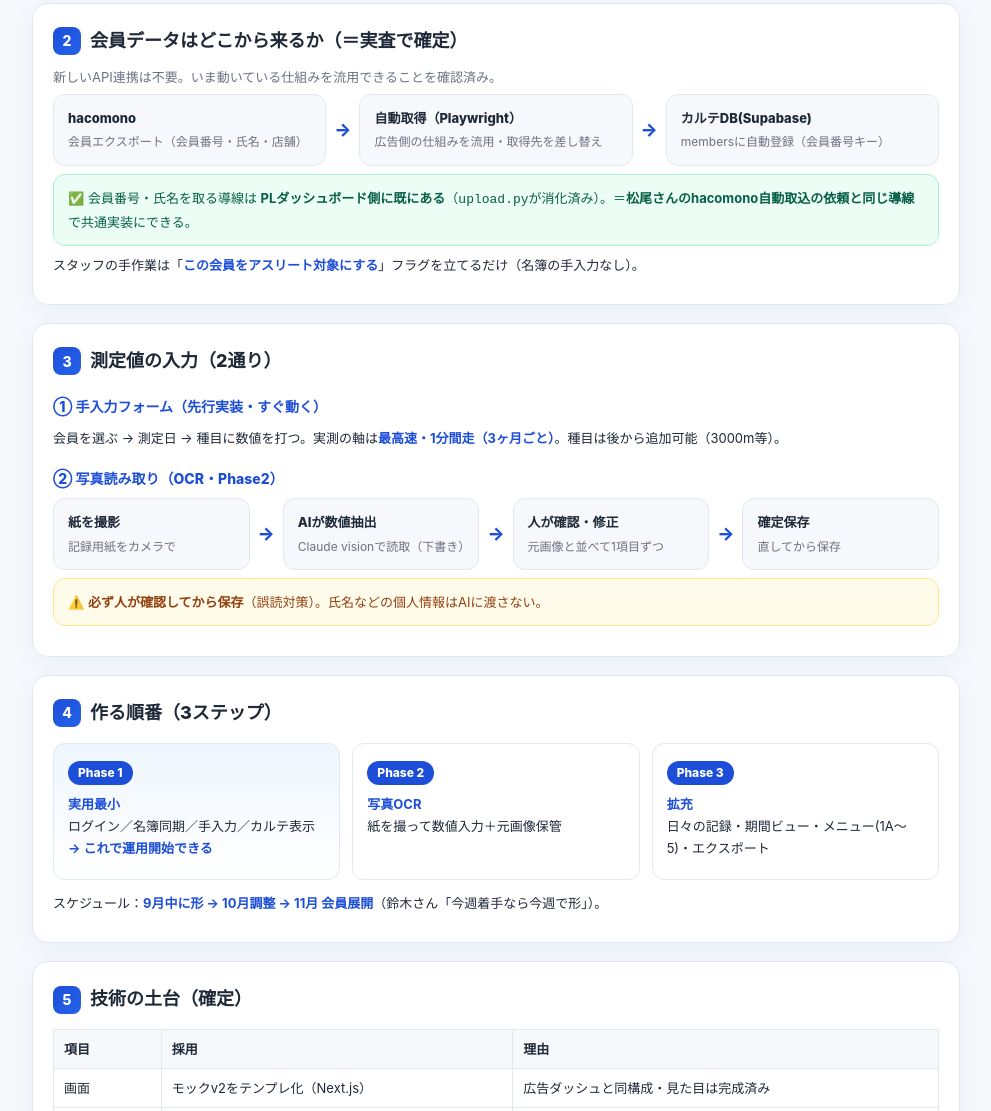
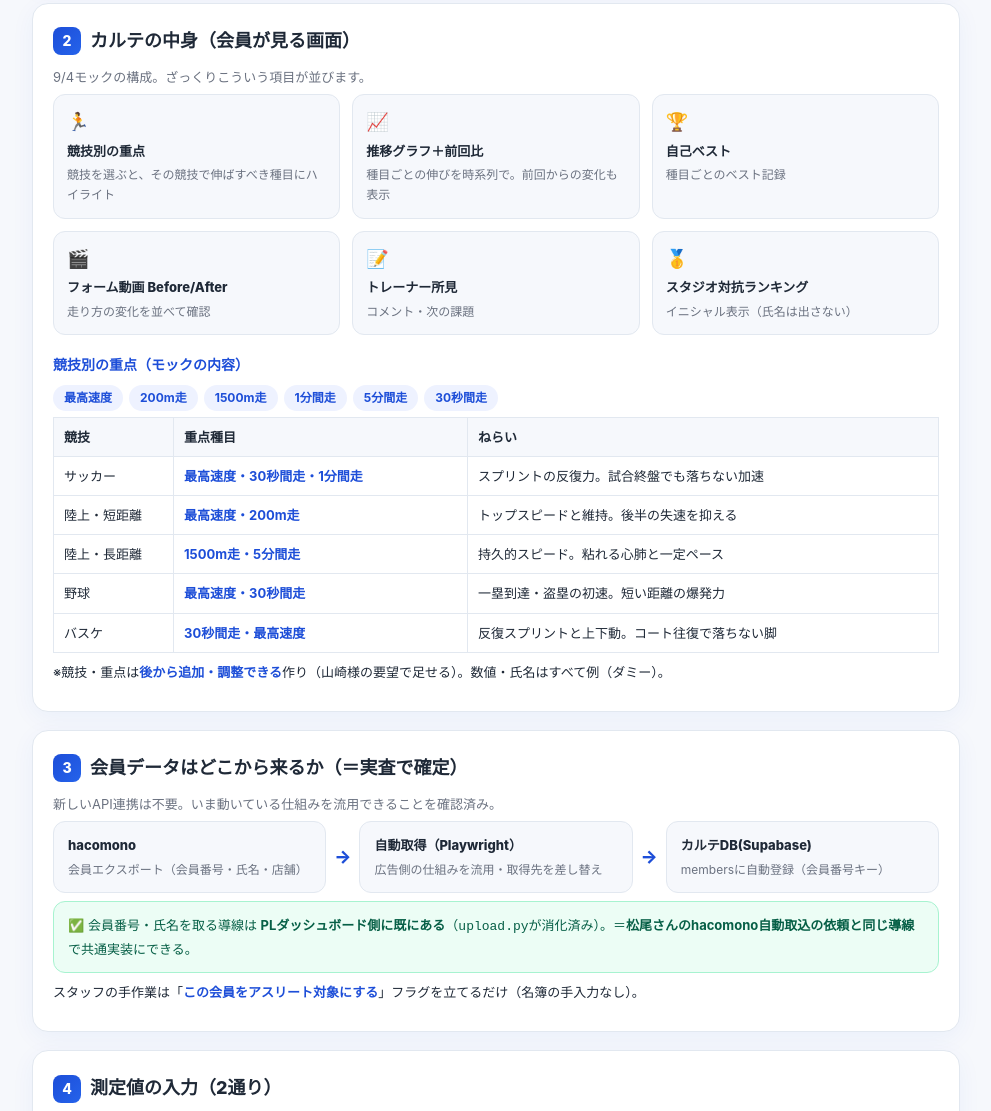
Before and after one commit to hoshizaemonn/highalt-athlete-karte-design, a plain HTML site: page index.html in a window 1280 px wide. Shown: the part 806-1917 px from the top of the page, without its empty margins (144-1135 px from the left). Drawn offline with Linux system fonts and the light colour scheme.

Commit message:
カルテの中身セクション追加（競技別重点）

```diff
--- a/index.html
+++ b/index.html
@@ -63,6 +63,18 @@
   .note{font-size:11px;color:var(--mut);text-align:center;margin-top:26px;}
   .kv{font-size:13px;}
   .kv b{color:var(--acc);}
+  /* content grid */
+  .cards{display:grid;grid-template-columns:repeat(3,1fr);gap:12px;}
+  @media(max-width:640px){.cards{grid-template-columns:1fr 1fr;}}
+  @media(max-width:400px){.cards{grid-template-columns:1fr;}}
+  .cc{border:1px solid var(--line);border-radius:12px;padding:12px 13px;background:var(--bg);}
+  .cc .ic{font-size:18px;}
+  .cc .t{font-weight:800;font-size:13px;margin-top:2px;}
+  .cc .d{font-size:12px;color:var(--mut);margin-top:3px;}
+  .sport th:first-child{width:120px;}
+  .sport b{color:var(--acc);}
+  .events{display:flex;flex-wrap:wrap;gap:6px;margin:8px 0 2px;}
+  .events span{background:var(--pill);color:var(--acc);font-size:12px;font-weight:700;border-radius:999px;padding:3px 11px;}
 </style>
 </head>
 <body>
@@ -94,7 +106,31 @@
 </section>
 
 <section>
-  <h2><span class="n">2</span>会員データはどこから来るか（＝実査で確定）</h2>
+  <h2><span class="n">2</span>カルテの中身（会員が見る画面）</h2>
+  <p class="lead">9/4モックの構成。ざっくりこういう項目が並びます。</p>
+  <div class="cards">
+    <div class="cc"><div class="ic">🏃</div><div class="t">競技別の重点</div><div class="d">競技を選ぶと、その競技で伸ばすべき種目にハイライト</div></div>
+    <div class="cc"><div class="ic">📈</div><div class="t">推移グラフ＋前回比</div><div class="d">種目ごとの伸びを時系列で。前回からの変化も表示</div></div>
+    <div class="cc"><div class="ic">🏆</div><div class="t">自己ベスト</div><div class="d">種目ごとのベスト記録</div></div>
+    <div class="cc"><div class="ic">🎬</div><div class="t">フォーム動画 Before/After</div><div class="d">走り方の変化を並べて確認</div></div>
+    <div class="cc"><div class="ic">📝</div><div class="t">トレーナー所見</div><div class="d">コメント・次の課題</div></div>
+    <div class="cc"><div class="ic">🥇</div><div class="t">スタジオ対抗ランキング</div><div class="d">イニシャル表示（氏名は出さない）</div></div>
+  </div>
+  <h3>競技別の重点（モックの内容）</h3>
+  <div class="events"><span>最高速度</span><span>200m走</span><span>1500m走</span><span>1分間走</span><span>5分間走</span><span>30秒間走</span></div>
+  <table class="sport">
+    <tr><th>競技</th><th>重点種目</th><th>ねらい</th></tr>
+    <tr><td>サッカー</td><td><b>最高速度・30秒間走・1分間走</b></td><td>スプリントの反復力。試合終盤でも落ちない加速</td></tr>
+    <tr><td>陸上・短距離</td><td><b>最高速度・200m走</b></td><td>トップスピードと維持。後半の失速を抑える</td></tr>
+    <tr><td>陸上・長距離</td><td><b>1500m走・5分間走</b></td><td>持久的スピード。粘れる心肺と一定ペース</td></tr>
+    <tr><td>野球</td><td><b>最高速度・30秒間走</b></td><td>一塁到達・盗塁の初速。短い距離の爆発力</td></tr>
+    <tr><td>バスケ</td><td><b>30秒間走・最高速度</b></td><td>反復スプリントと上下動。コート往復で落ちない脚</td></tr>
+  </table>
+  <p class="kv" style="margin-top:8px">※競技・重点は<b>後から追加・調整できる</b>作り（山崎様の要望で足せる）。数値・氏名はすべて例（ダミー）。</p>
+</section>
+
+<section>
+  <h2><span class="n">3</span>会員データはどこから来るか（＝実査で確定）</h2>
   <p class="lead">新しいAPI連携は不要。いま動いている仕組みを流用できることを確認済み。</p>
   <div class="flow">
     <div class="step"><div class="t">hacomono</div><div class="d">会員エクスポート（会員番号・氏名・店舗）</div></div>
@@ -108,7 +144,7 @@
 </section>
 
 <section>
-  <h2><span class="n">3</span>測定値の入力（2通り）</h2>
+  <h2><span class="n">4</span>測定値の入力（2通り）</h2>
   <h3>① 手入力フォーム（先行実装・すぐ動く）</h3>
   <p class="kv">会員を選ぶ → 測定日 → 種目に数値を打つ。実測の軸は<b>最高速・1分間走（3ヶ月ごと）</b>。種目は後から追加可能（3000m等）。</p>
   <h3>② 写真読み取り（OCR・Phase2）</h3>
@@ -125,7 +161,7 @@
 </section>
 
 <section>
-  <h2><span class="n">4</span>作る順番（3ステップ）</h2>
+  <h2><span class="n">5</span>作る順番（3ステップ）</h2>
   <div class="phase">
     <div class="ph p1"><span class="num">Phase 1</span><p class="kv" style="margin-top:8px"><b>実用最小</b><br>ログイン／名簿同期／手入力／カルテ表示<br><b>→ これで運用開始できる</b></p></div>
     <div class="ph"><span class="num">Phase 2</span><p class="kv" style="margin-top:8px"><b>写真OCR</b><br>紙を撮って数値入力＋元画像保管</p></div>
@@ -135,7 +171,7 @@
 </section>
 
 <section>
-  <h2><span class="n">5</span>技術の土台（確定）</h2>
+  <h2><span class="n">6</span>技術の土台（確定）</h2>
   <table>
     <tr><th>項目</th><th>採用</th><th>理由</th></tr>
     <tr><td>画面</td><td>モックv2をテンプレ化（Next.js）</td><td>広告ダッシュと同構成・見た目は完成済み</td></tr>
@@ -147,7 +183,7 @@
 </section>
 
 <section>
-  <h2><span class="n">6</span>まだ埋めるところ（実装と並行で確定）</h2>
+  <h2><span class="n">7</span>まだ埋めるところ（実装と並行で確定）</h2>
   <ul>
     <li><b>山崎様</b>：カルテに入れたい追加項目／実測種目の最終確認（提案書6種目 vs 実態＝最高速・1分間走）</li>
     <li><b>坪井様</b>：色・ロゴ（見積後）</li>
```
